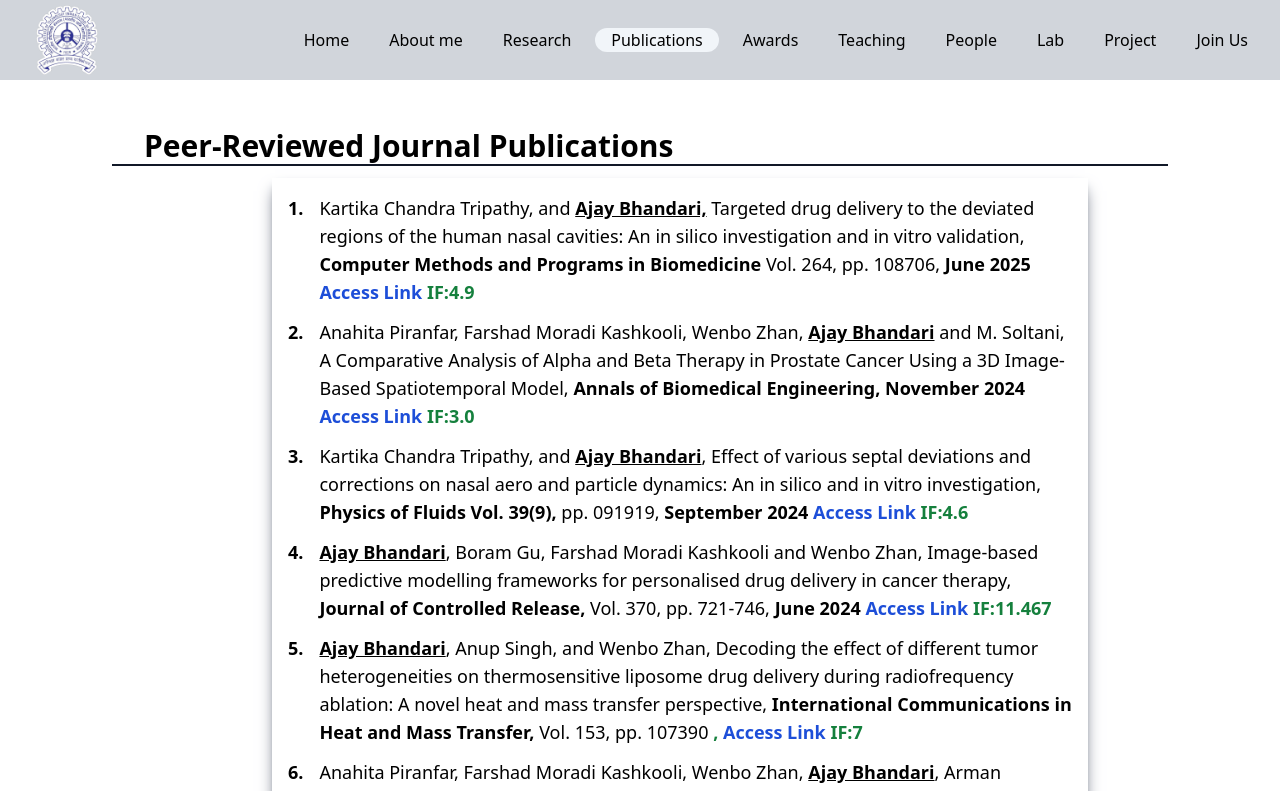
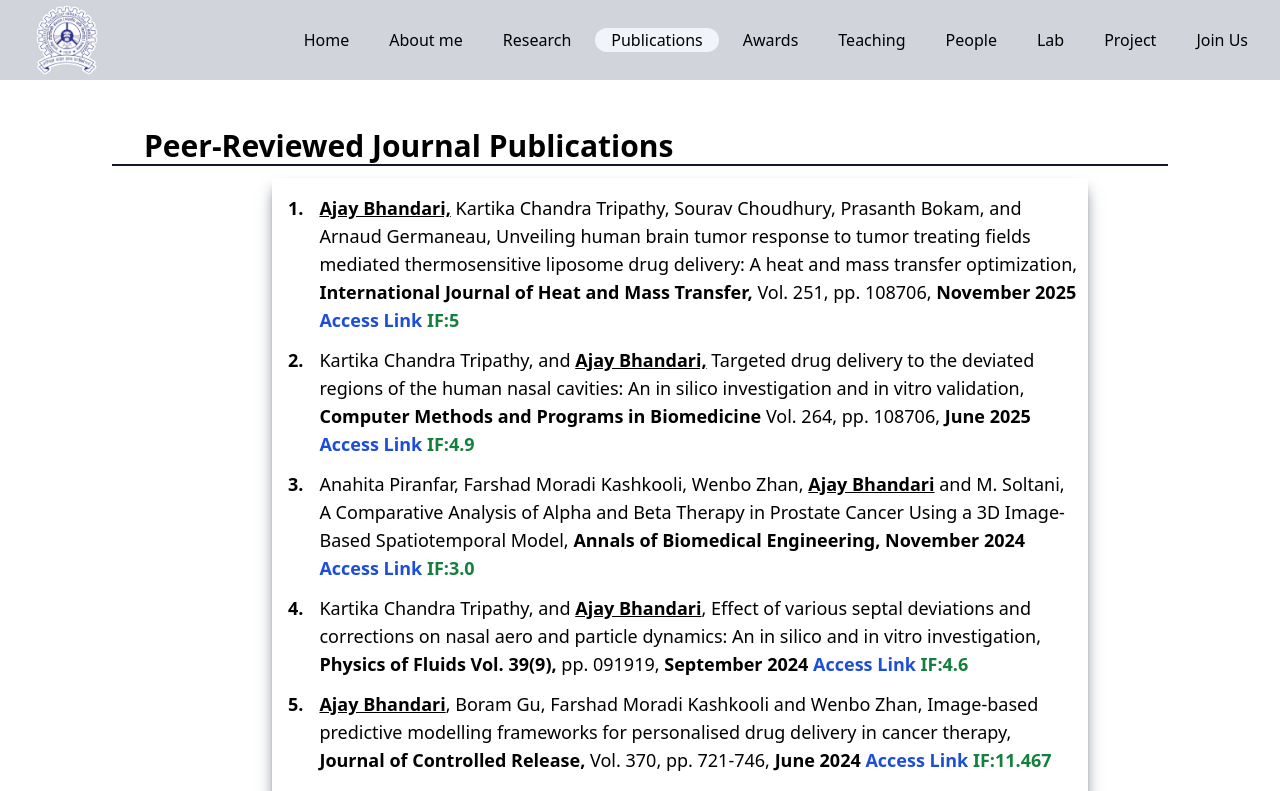
Before and after one commit to Nafis5478/Prof-Ajay-Bhandari-Website, a React (Vite) app: page /publication in a window 1280 px wide. Shown: the top 791 px of the page. Built offline with nearby package versions, Linux system fonts and the light colour scheme.

Commit message:
added november publication.

```diff
--- a/src/pages/Publication.jsx
+++ b/src/pages/Publication.jsx
@@ -1,7 +1,7 @@
 import React from "react";
 import { MdDoubleArrow } from "react-icons/md";
 export default function Publication() {
-  var pi = 21;
+  var pi = 22;
   var ci = 19;
   return (
     <div className="h-full pt-28 md:pt-32 px-5 md:px-28">
@@ -12,6 +12,38 @@ export default function Publication() {
 
         <div className="py-4 md:ml-40 md:mr-20 shadow-gray-500 shadow-lg px-2 my-3">
           <ul className="flex flex-col gap-2 md:gap-3 md:text-lg ">
+            <li className="flex flex-row">
+              <div className="flex flex-row gap-2">
+                <p>
+                  {/* <MdDoubleArrow className="inline-block" /> */}
+                  <span className="inline-block font-semibold px-2">
+                    {pi - 21}.{" "}
+                  </span>
+                </p>
+                <p>
+                  <span className="font-semibold underline">
+                    Ajay Bhandari,
+                  </span>{" "}Kartika Chandra Tripathy, Sourav Choudhury, Prasanth Bokam, and Arnaud Germaneau, Unveiling human brain tumor response to tumor treating fields mediated thermosensitive liposome drug delivery: A heat and mass transfer optimization,{" "}
+                  <span className="font-semibold">
+                    International Journal of Heat and Mass Transfer,
+                  </span>{" "}
+                  Vol. 251, pp. 108706,{" "}
+                  <span className="font-semibold">November 2025</span>{" "}
+                  <span className="font-semibold text-green-700">
+                    {" "}
+                    <a
+                      href="https://www.sciencedirect.com/science/article/abs/pii/S001793102500691X"
+                      target="_blank"
+                      rel="noopener noreferrer"
+                      className="text-blue-700 hover:underline"
+                    >
+                      Access Link
+                    </a>{" "}
+                    IF:5
+                  </span>
+                </p>
+              </div>
+            </li>
             <li className="flex flex-row">
               <div className="flex flex-row gap-2">
                 <p>
```
